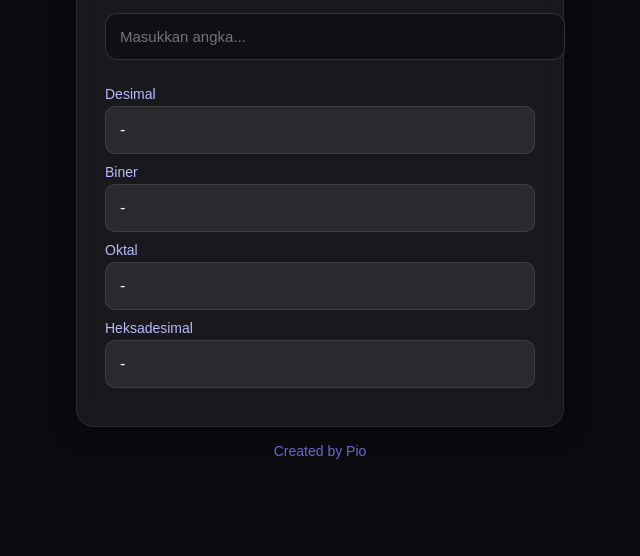
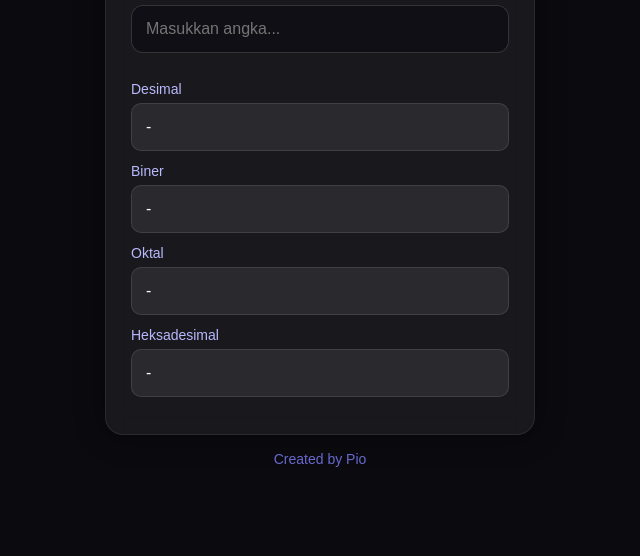
Before and after one commit to ryukazama-online/Converter, a plain HTML site: page index.html in a window 1280 px wide. Shown: the part 244-800 px from the top of the page, without its empty margins (320-960 px from the left). Drawn offline with Linux system fonts and the light colour scheme.

Commit message:
Update index.html

```diff
--- a/index.html
+++ b/index.html
@@ -6,21 +6,27 @@
 <title>Number Base Converter</title>
 
 <style>
+    * {
+        box-sizing: border-box;
+    }
+
     body {
         margin: 0;
         font-family: "Poppins", sans-serif;
         background: #0b0b0f;
-        height: 100vh;
+        min-height: 100vh;
         display: flex;
         flex-direction: column;
         justify-content: center;
         align-items: center;
+        padding: 20px; /* supaya tidak nempel di pinggir HP */
         color: #fff;
     }
 
     .container {
-        width: 430px;
-        padding: 28px;
+        width: 100%;
+        max-width: 430px;
+        padding: 25px;
         border-radius: 18px;
         background: rgba(255,255,255,0.06);
         border: 1px solid rgba(255,255,255,0.08);
@@ -30,7 +36,7 @@
 
     h2 {
         text-align: center;
-        margin-bottom: 18px;
+        margin-bottom: 20px;
         font-weight: 600;
     }
 
@@ -40,9 +46,9 @@
         border-radius: 12px;
         border: none;
         outline: none;
-        margin-bottom: 16px;
-        font-size: 15px;
-        background: #0f0f15;     /* HITAM */
+        margin-bottom: 18px;
+        font-size: 16px;
+        background: #0f0f15;
         color: #fff;
         border: 1px solid rgba(255,255,255,0.15);
     }
@@ -51,7 +57,7 @@
         margin-top: 10px;
         font-size: 14px;
         color: #b9b9ff;
-        margin-bottom: 4px;
+        margin-bottom: 6px;
     }
 
     .output {
@@ -59,8 +65,9 @@
         padding: 14px;
         border-radius: 10px;
         border: 1px solid rgba(255,255,255,0.1);
-        margin-bottom: 10px;
+        margin-bottom: 12px;
         font-size: 16px;
+        word-wrap: break-word;
     }
 
     .footer {
@@ -69,6 +76,18 @@
         color: #8080ff;
         font-size: 14px;
         opacity: 0.8;
+    }
+
+    /* RESPONSIVE ANDROID FIX */
+    @media (max-height: 650px) {
+        body {
+            justify-content: flex-start;
+            padding-top: 40px;
+        }
+
+        .container {
+            padding: 20px;
+        }
     }
 </style>
 </head>
```
